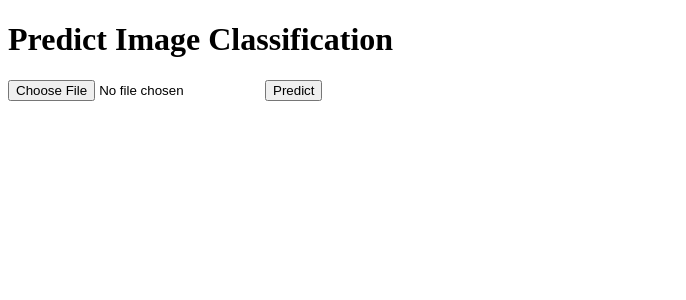
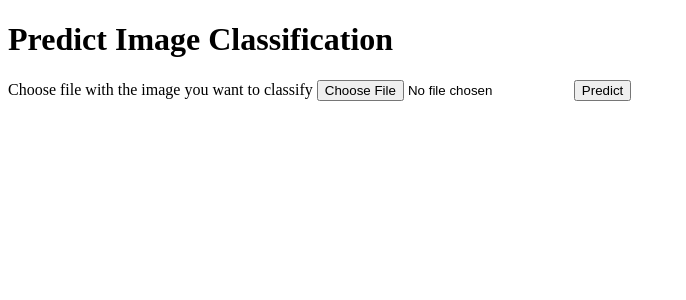
Before and after one commit to spunase/ML, a Flask app: page / in a window 1280 px wide. Shown: the top 300 px of the page, without its empty margins (0-686 px from the left). Run offline with Flask 2, Linux system fonts and the light colour scheme; parts of the project's set-up code (start-up, migrations or seed data) failed here and were passed over.

Commit message:
upload test image

```diff
--- a/app.py
+++ b/app.py
@@ -19,8 +19,8 @@ def predict():
     For rendering results on HTML GUI
     '''
     img_url = request.form.values()
-
-    image_predict = image.load_img(img_url, target_size=(64,64))
+    print(img_url)
+    image_predict = image.load_img('baklava.jpg', target_size=(64,64))
     image_predict = image.img_to_array(image_predict)
     image_predict = np.expand_dims(image_predict, axis=0)
 
--- a/templates/index.html
+++ b/templates/index.html
@@ -19,6 +19,7 @@
 
      <!-- Main Input For Receiving Query to our ML -->
     <form action="{{ url_for('predict')}}"method="post">
+        <label for="file">Choose file with the image you want to classify</label>
 		<input type="file" name="myImage" accept="image/x-png,image/gif,image/jpeg" />
 
         <button type="submit" class="btn btn-primary btn-block btn-large">Predict</button>
```
Also changed, not shown: baklava.jpg (added).
